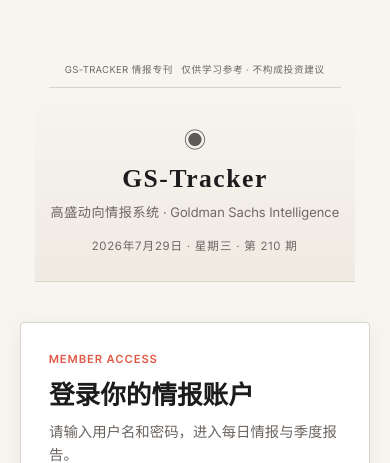
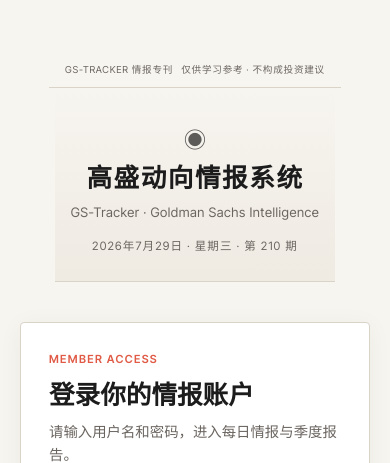
Before and after one commit to zhizhengqin/gs-tracker, a FastAPI app: page /login in a window 390 px wide. Shown: the top 463 px of the page. Run offline with FastAPI, Linux system fonts and the light colour scheme.

Commit message:
UI: swap masthead title/subtitle, enlarge nav font, slim topbar
- dashboard: remove topbar disclaimer span (kept in footer/guide)
- dashboard + login: Chinese name as main title, GS-Tracker as subtitle
- magazine.css: nav-strip font 0.78rem -> 0.95rem for mobile readability

```diff
--- a/static/css/magazine.css
+++ b/static/css/magazine.css
@@ -92,7 +92,7 @@ body {
     list-style: none;
 }
 .nav-strip li {
-    font-size: 0.78rem;
+    font-size: 0.95rem;
     font-weight: 600;
     letter-spacing: 0.04em;
     color: var(--ink-muted);
--- a/templates/dashboard.html
+++ b/templates/dashboard.html
@@ -20,15 +20,14 @@
 <!-- ====== TOP BAR ====== -->
 <div class="topbar">
     <span>GS-Tracker 情报专刊</span>
-    <span class="topbar-mid">仅供学习参考 · 不构成投资建议</span>
     <span class="user-chip"><span id="currentUser">…</span><button class="logout-btn" onclick="logout()">退出登录</button></span>
 </div>
 
 <!-- ====== MASTHEAD ====== -->
 <header class="masthead">
     <div class="mark">◉</div>
-    <div class="title">GS-Tracker</div>
-    <div class="sub">高盛动向情报系统 · Goldman Sachs Intelligence</div>
+    <div class="title">高盛动向情报系统</div>
+    <div class="sub">GS-Tracker · Goldman Sachs Intelligence</div>
     <div class="date" id="mastheadDate"></div>
 </header>
 
--- a/templates/login.html
+++ b/templates/login.html
@@ -55,8 +55,8 @@
 </div>
 <header class="masthead">
     <div class="mark">◉</div>
-    <div class="title">GS-Tracker</div>
-    <div class="sub">高盛动向情报系统 · Goldman Sachs Intelligence</div>
+    <div class="title">高盛动向情报系统</div>
+    <div class="sub">GS-Tracker · Goldman Sachs Intelligence</div>
     <div class="date" id="mastheadDate"></div>
 </header>
 <div class="login-wrap">
```
